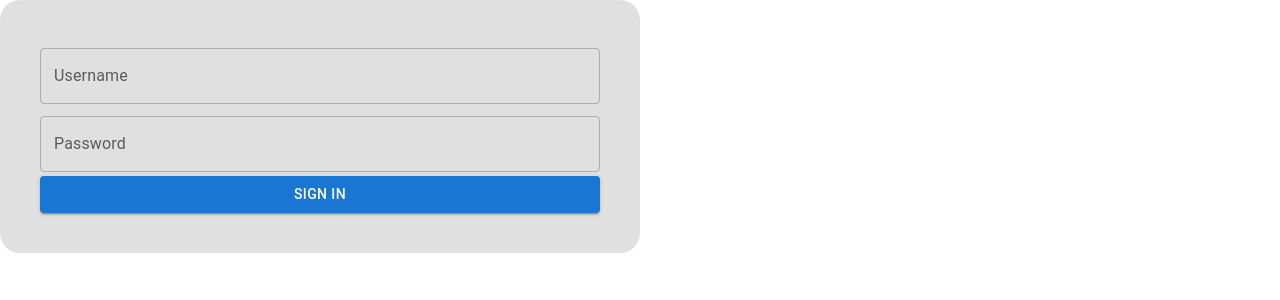
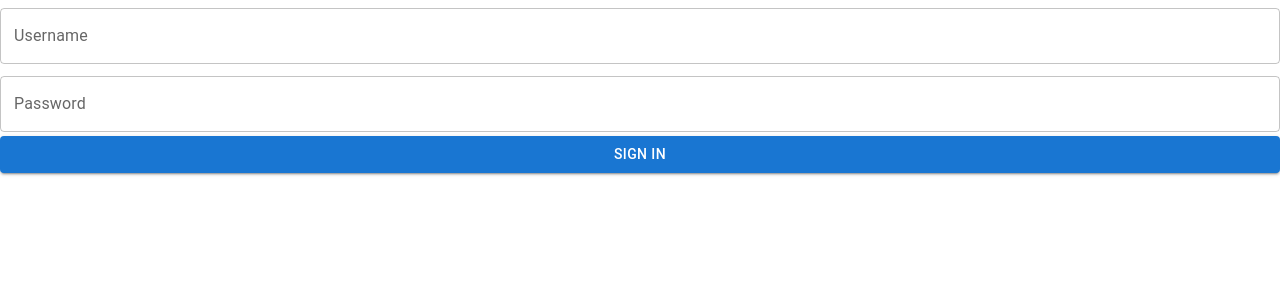
Before and after one commit to tothpeti2000/cryptocurrency-app, a React (Create React App) app: page / in a window 1280 px wide. Shown: the top 300 px of the page. Built offline with nearby package versions, Linux system fonts and the light colour scheme.

Commit message:
LoginForm layout modified

```diff
--- a/src/components/login/LoginForm.tsx
+++ b/src/components/login/LoginForm.tsx
@@ -12,14 +12,7 @@ const LoginForm = () => {
 
   return (
     <form onSubmit={handleSubmit(onSubmit)}>
-      <Grid
-        container
-        direction="column"
-        width={"50%"}
-        padding={5}
-        borderRadius={5}
-        bgcolor={"grey.300"}
-      >
+      <Grid container direction="column">
         <InputField
           name="userName"
           control={control}
```
